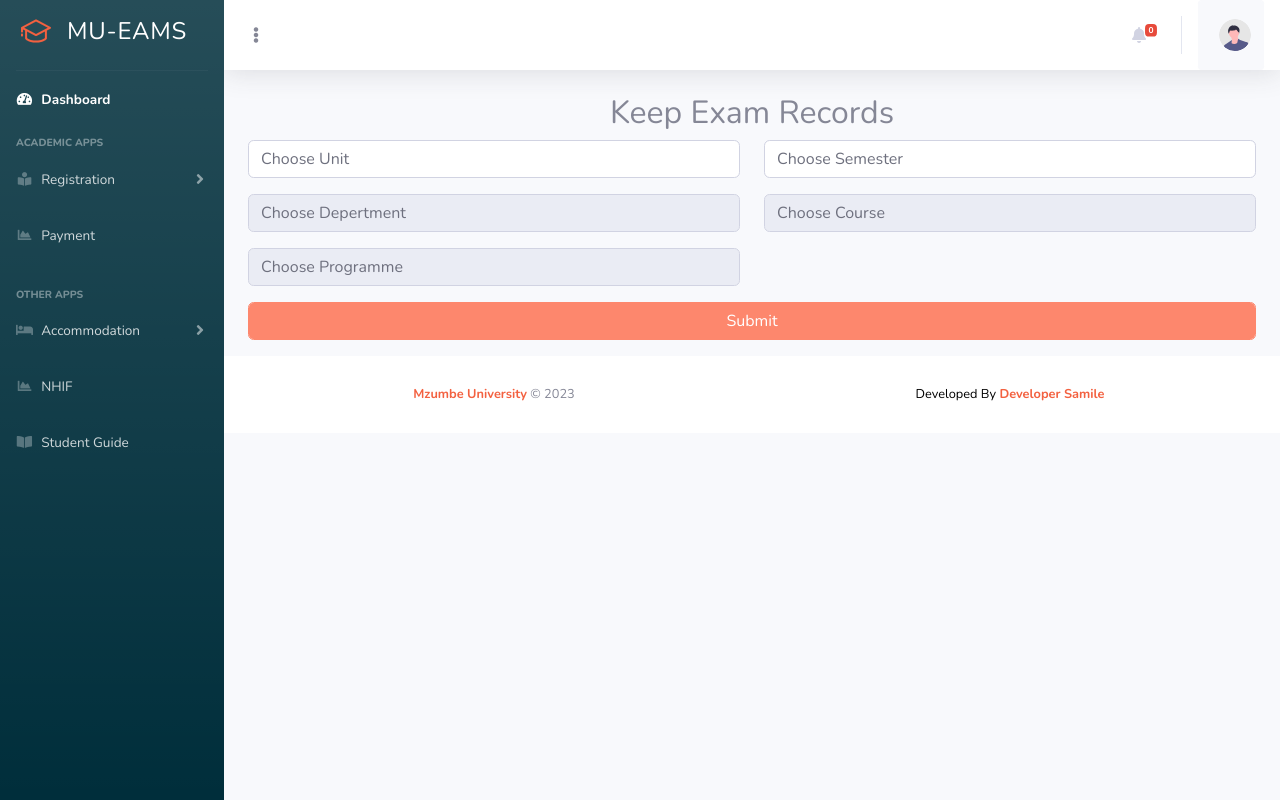
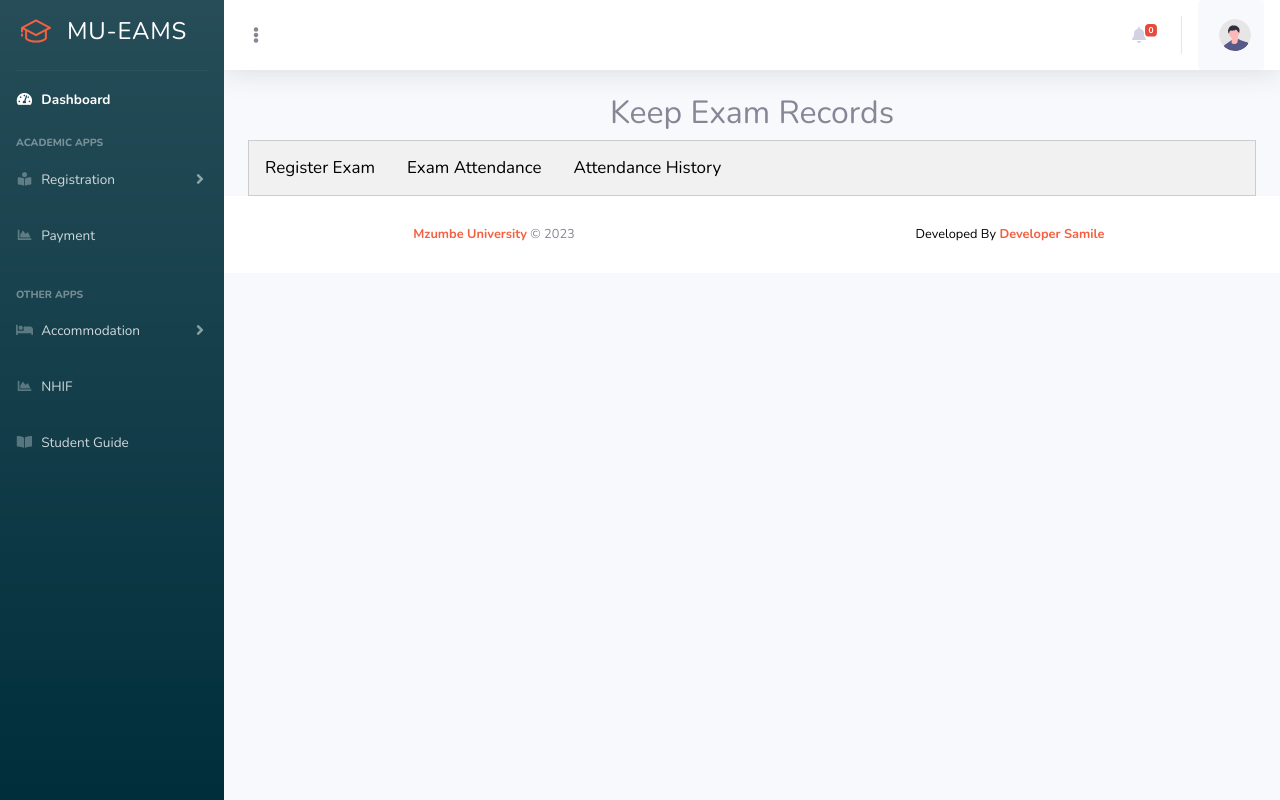
Before and after one commit to yohana-samile/mu-eams, a Django app: page /eams/exam_attendance in a window 1280 px wide. Run offline with Django 4.2, Linux system fonts and the light colour scheme; data that the repository does not hold is empty; some libraries are stand-ins or nearby versions.

Commit message:
exam attendance

```diff
--- a/eams/forms.py
+++ b/eams/forms.py
@@ -70,13 +70,12 @@ class Payment_for_Student(forms.ModelForm):
         model = Payment
         fields = ['amount', 'student']
 
-
 # exam attendence
-class Exam_attendace(forms.ModelForm):
+class Exam_attendace_form(forms.ModelForm):
     class Meta:
         model = Exam_attendace
-        fields = ['type_of_exam', 'exam_start_time', 'exam_end_time', 'booklet_number', 'biometric_data', 'programme', 'course']
+        fields = ['type_of_exam', 'exam_start_time', 'exam_end_time']
         widgets = {
-            'exam_start_time': forms.DateInput(attrs={'type': 'date'}),
-            'exam_end_time': forms.DateInput(attrs={'type': 'date'}),
+            'exam_start_time': forms.DateInput(attrs={'type': 'time'}),
+            'exam_end_time': forms.DateInput(attrs={'type': 'time'}),
         }
--- /dev/null
+++ b/eams/static/css/style.css
@@ -0,0 +1,36 @@
+/* Style the tab */
+.tab {
+    overflow: hidden;
+    border: 1px solid #ccc;
+    background-color: #f1f1f1;
+}
+
+  /* Style the buttons inside the tab */
+.tab button {
+    background-color: inherit;
+    float: left;
+    border: none;
+    outline: none;
+    cursor: pointer;
+    padding: 14px 16px;
+    transition: 0.3s;
+    font-size: 17px;
+}
+
+  /* Change background color of buttons on hover */
+.tab button:hover {
+    background-color: #ddd;
+}
+
+  /* Create an active/current tablink class */
+.tab button.active {
+    background-color: #ccc;
+}
+
+  /* Style the tab content */
+.tabcontent {
+    display: none;
+    padding: 6px 12px;
+    border: 1px solid #ccc;
+    border-top: none;
+}
--- a/eams/static/js/eams.js
+++ b/eams/static/js/eams.js
@@ -1,12 +1,22 @@
-// function hideMessage() {
-//     var message_el = document.getElementById("message");
-//     if (message_el) {
-//         setTimeout(function () {
-//             message_el.style.display = "none";
-//         }, 3000);
-//     }
-// }
-// window.onload = hideMessage;
+// alert dismisser
+setTimeout(function (){
+    $('#alert').hide();
+}, 3000);
+$('#alert').on('click', 'button.close', function () {
+    $('#alert').hide();
+});
+
+// hide messages
+function hideMessage() {
+    var message_el = document.getElementById("message");
+    if (message_el) {
+        setTimeout(function () {
+            message_el.style.display = "none";
+        }, 3000);
+    }
+}
+window.onload = hideMessage;
+
 
 // // get student according to their programme of study
 // $(document).ready(function (){
@@ -264,13 +274,14 @@ $(document).ready(function(){
     });
 
     // choose exam type and submit exam attendence record
-    $('#exam-attendence').on('submit', function (e) {
+    $('#exam_attendence_step1').on('submit', function (e) {
         e.preventDefault();
         $.ajax({
-            url: '{url "exam_attendece"}',
+            url: '/eams/exam_attendance',
             type: "POST",
-            data: $this.serialize(),
+            data: $(this).serialize(),
             success: function (response) {
+                document.getElementById("exam_attendence_step1").reset();
                 if (response.success) {
                     $('#alert').html('<div class="alert alert-success">Data Submitted Succssfully!</div>').show();
                 }
@@ -281,26 +292,48 @@ $(document).ready(function(){
             error: function (error) {
                 $('#alert').html('<div class="alert alert-danger">Error in AJAX request ' + response.errors + '</div>').show();
             }
-        })
-    })
+        });
+        return false;
+    });
+
+    // update ex-status make and end
+    $('#update_exam_end_status').on('submit', function (e) {
+        e.preventDefault();
+        const response = confirm("Are you sure you want to end This Exam?");
+        if (response) {
+            $.ajax({
+                url: '/eams/exam_attendance',
+                type: 'POST',
+                data: $(this).serialize(),
+                success: function (response) {
+                    document.getElementById("update_exam_end_status").reset();
+                    if (response.success) {
+                        // alert('Exam End Successfully');
+                        $('#alert').html('<div class="alert alert-success">Exam End Successfully</div>').show();
+                    }
+                    else{
+                        $('#alert').html('<div class="alert alert-error">Error In Data Submission Try Again</div>').show();
+                    }
+                },
+                error: function (error) {
+                    $('#alert').html('<div class="alert alert-danger">Error in AJAX request ' + response.errors + '</div>').show();
+                }
+            });
+        }
+    });
 });
 
-
-// alert dismisser
-setTimeout(function (){
-    $('#alert').hide();
-}, 3000);
-$('#alert').on('click', 'button.close', function () {
-    $('#alert').hide();
-});
-
-// hide messages
-function hideMessage() {
-    var message_el = document.getElementById("message");
-    if (message_el) {
-        setTimeout(function () {
-            message_el.style.display = "none";
-        }, 3000);
+// exam attendance step one and two
+function openExam(evt, examAction) {
+    var i, tabcontent, tablinks;
+    tabcontent = document.getElementsByClassName("tabcontent");
+    for (i = 0; i < tabcontent.length; i++) {
+      tabcontent[i].style.display = "none";
     }
+    tablinks = document.getElementsByClassName("tablinks");
+    for (i = 0; i < tablinks.length; i++) {
+      tablinks[i].className = tablinks[i].className.replace(" active", "");
+    }
+    document.getElementById(examAction).style.display = "block";
+    evt.currentTarget.className += " active";
 }
-window.onload = hideMessage;
--- a/eams/templates/exam/exam_attendance.html
+++ b/eams/templates/exam/exam_attendance.html
@@ -1,8 +1,16 @@
+{%load django_bootstrap5 %}
 {%load static %}
 {% include 'layout/layout.html' %}
     <div class="container">
         <h2 class="text-center">Keep Exam Records</h2>
-        <form action="" method="post">
+        <div class="tab">
+            <button class="tablinks" onclick="openExam(event, 'register_exam')">Register Exam</button>
+            <button class="tablinks" onclick="openExam(event, 'exam_attendance')">Exam Attendance</button>
+            <button class="tablinks" onclick="openExam(event, 'attendance_history')">Attendance History</button>
+        </div>
+        <div id="register_exam" class="tabcontent">
+            <div id="alert" style="display:none;"></div>
+            <form action="" method="post" id="exam_attendence_step1">
                 {% csrf_token %}
                 <div class="row">
                     <div class="col-md-6">
@@ -43,10 +51,106 @@
                     </div>
                 </div>
                 <!-- exam type -->
-            <!-- student -->
+                {% bootstrap_form form %}
+                <input type="hidden" name="operation" value="insert">
                 <div class="form-group">
-                <input type="submit" value="Submit" class="form-control primary" id="exam-attendence">
+                    <input type="submit" value="Submit" class="form-control primary" >
                 </div>
             </form>
         </div>
+
+        <!-- step two -->
+        <div id="exam_attendance" class="tabcontent">
+            <!-- student -->
+            <div class="row bg-white col-md-4 d-flex justify-content-center">
+                <p class="text-center">143322080/T.21</p>
+                <div class="col-md-6">
+                    <label for="">in</label>
+                    <input type="checkbox" name="" id="">
+                </div>
+                <div class="col-md-6">
+                    <label for="">out</label>
+                    <input type="checkbox" name="" id="">
+                </div>
+            </div>
+        </div>
+
+        <!-- step3 exam attendance history -->
+        <div id="attendance_history" class="tabcontent">
+            <div class="table-responsive">
+                exam attendance history
+                <div id="alert" style="display:none;"></div>
+                <table class="table table-bordered" id="dataTable" width="100%" cellspacing="0">
+                    <thead>
+                        <tr>
+                            <th>Exam Type</th>
+                            <th>Dep</th>
+                            <th>Prograame</th>
+                            <th>Course</th>
+                            <th>Semester</th>
+                            <th>E-start</th>
+                            <th>E-end</th>
+                            <th>E-Status</th>
+                            <th>Year</th>
+                            <th>Action</th>
+                        </tr>
+                    </thead>
+                    <tfoot>
+                        <tr>
+                            <th>Exam Type</th>
+                            <th>Dep</th>
+                            <th>Prograame</th>
+                            <th>Course</th>
+                            <th>Semester</th>
+                            <th>E-start</th>
+                            <th>E-end</th>
+                            <th>E-Status</th>
+                            <th>Year</th>
+                            <th>Action</th>
+                        </tr>
+                    </tfoot>
+                    <tbody>
+                        {% for exam_record in exam_records %}
+                            <tr>
+                                <td>{{ exam_record.type_of_exam }}</td>
+                                <td>{{ exam_record.department }}</td>
+                                <td>{{ exam_record.programme }}</td>
+                                <td>{{ exam_record.course }}</td>
+                                <td>{{ exam_record.semester }}</td>
+                                <td>{{ exam_record.exam_start_time }}</td>
+                                <td>{{ exam_record.exam_end_time }}</td>
+                                <td>
+                                    {% if exam_record.exam_status == 'on progress' %}
+                                       <div class="badge badge-primary">
+                                           {{ exam_record.exam_status }}</td>
+                                       </div>
+                                    {% else %}
+                                        <div class="badge badge-danger">
+                                            {{ exam_record.exam_status }}
+                                        </div>
+                                    {% endif %}
+                                </td>
+                                <td>{{ exam_record.created_at|date:'Y' }}</td>
+                                <td>
+                                    {% if exam_record.exam_status == 'on progress' %}
+                                        <form action="" method="post" id="update_exam_end_status">
+                                            {% csrf_token %}
+                                            <input type="hidden" name="id" id="exam_attendance_id" value="{{exam_record.id}}">
+                                            <input type="hidden" name="exam_status" id="exam_status" value="end">
+                                            <input type="hidden" name="operation" value="update">
+                                            <button class="btn-sm btn btn-primary text-white">
+                                                <i class="fa fa-cog"></i>
+                                            </button>
+                                        </form>
+                                    {% else %}
+                                        <i class="fa fa-check text-primary"></i>
+                                    {% endif %}
+                                </td>
+                            </tr>
+                        {% endfor %}
+                    </tbody>
+                </table>
+            </div>
+        </div>
+    </div>
 {% include 'layout/footer1.html' %}
--- a/eams/templates/resource/header.html
+++ b/eams/templates/resource/header.html
@@ -24,7 +24,8 @@
     <link href="https://fonts.googleapis.com/css?family=Nunito:200,200i,300,300i,400,400i,600,600i,700,700i,800,800i,900,900i" rel="stylesheet">
 
     <!-- Custom styles for this template-->
-    <link href="{% static '/css/sb-admin-2.min.css' %}" rel="stylesheet">
+    <link href="{% static '/css/mueams.css' %}" rel="stylesheet">
+    <link href="{% static '/css/style.css' %}" rel="stylesheet">
     <!-- online cdn -->
     <!-- <link rel="stylesheet" href="https://cdnjs.cloudflare.com/ajax/libs/font-awesome/4.7.0/css/font-awesome.min.css"> -->
     <script src="https://code.jquery.com/jquery-3.6.4.min.js"></script>
--- a/eams/views.py
+++ b/eams/views.py
@@ -1,11 +1,11 @@
 import json
 from django.contrib import messages
 from django.http import JsonResponse
-from django.shortcuts import redirect, render
+from django.shortcuts import redirect, render, get_object_or_404
 from django.contrib.auth import authenticate, login, logout
 
 from django.db.models import Sum
-from .forms import FormDepertment, FormUnit, FormYearOFStudy, FormProgramme, FormEducationLevel, FormSemester, FormCourse, StudentForm, SemesterRegistrationForm, Payment_for_Student, StaffForm, Exam_attendace
+from .forms import FormDepertment, FormUnit, FormYearOFStudy, FormProgramme, FormEducationLevel, FormSemester, FormCourse, StudentForm, SemesterRegistrationForm, Payment_for_Student, StaffForm, Exam_attendace_form
 # for fetching data
 from eams.models import Department, Unit, Year_of_study, Programme, Education_level, Semester, Course, Student, SemesterRegistration, Payment, Staff, Student_course_work, Exam_attendace
 from django.contrib.auth.decorators import login_required
@@ -75,7 +75,6 @@ def unit(request):
         form = FormUnit(request.POST or None)
         if form.is_valid():
             form.save()
-
             messages.add_message(request, messages.INFO, "Success: Unit Added Successfully")
             return redirect('unit')
         else:
@@ -99,7 +98,6 @@ def depertment(request):
             formOfDep.save()
             messages.add_message(request, messages.INFO, "Success: Depertment Added Successfully")
             return redirect('depertment')
-
         else:
             messages.error(request, "Something Went Wrong Try Again")
             return redirect('depertment')
@@ -121,7 +119,6 @@ def year_of_study(request):
         form = FormYearOFStudy(request.POST or None)
         if form.is_valid():
             form.save()
-
             messages.add_message(request, messages.INFO, "Success: Year Added Successfully")
             return redirect('year_of_study')
         else:
@@ -140,7 +137,6 @@ def programme(request):
         form = FormProgramme(request.POST or None)
         if form.is_valid():
             form.save()
-
             messages.add_message(request, messages.INFO, "Success: Programme Added Successfully")
             return redirect('programme')
         else:
@@ -163,13 +159,11 @@ def education_level(request):
         form = FormEducationLevel(request.POST or None)
         if form.is_valid():
             form.save()
-
             messages.add_message(request, messages.INFO, "Success, New Education Level Added")
             return redirect('education_level')
         else:
             messages.add_message(request, messages.ERROR, "Something went wrong, Please try again.")
             return redirect('education_level')
-
     else:
         form = FormEducationLevel()
 
@@ -337,7 +331,6 @@ def payment(request):
     student = Student.objects.get(user=user)
     payments = Payment.objects.filter(student=student)
     total_paid = payments.aggregate(total_paid_amount=Sum('amount'))['total_paid_amount'] or 0
-
     context = {
         'user': user,
         'payments': payments,
@@ -411,11 +404,6 @@ def student_cw(request):
         template =  'cw/student_cw.html'
     return render(request, template, context)
 
-
-
-
-
-
 # exam_attendance, payment
 def exam_attendance(request):
     if request.method == "GET" and 'unit_id' in request.GET:
@@ -430,16 +418,68 @@ def exam_attendance(request):
         # get course
     elif request.method == "GET" and 'semester_id' in request.GET:
         semester_id = request.GET['semester_id']
-        courses = Course.objects.filter(semester_id=semester_id).values('id', 'name')
-        return JsonResponse(list(courses), safe=False)
+        all_courses = Course.objects.filter(semester_id=semester_id).values('id', 'name')
+        submitted_course_ids = Exam_attendace.objects.filter(semester_id=semester_id).values_list('course_id', flat=True)
+        unsubmitted_courses = all_courses.exclude(id__in=submitted_course_ids)
+        return JsonResponse(list(unsubmitted_courses), safe=False)
+
+        #submt exm attendence record
+    elif request.method == "POST":
+        operation = request.POST.get('operation')
+        if operation == 'insert':
+            form = Exam_attendace_form(request.POST or None)
+            if form.is_valid():
+                exam_attendance_step1 = form.save(commit=False)
+
+                unit = request.POST.get('unit')
+                depertment = request.POST.get('depertment')
+                programme = request.POST.get('programme')
+                semester = request.POST.get('semester')
+                course = request.POST.get('course')
+
+                # assgn values
+                programme_instance = get_object_or_404(Programme, id=programme)
+                course_instance = get_object_or_404(Course, id=course)
+                semester_instance = get_object_or_404(Semester, id=semester)
+                depertment_instance = get_object_or_404(Department, id=depertment)
+
+                exam_attendance_step1.unit = unit
+                exam_attendance_step1.department = depertment_instance
+                exam_attendance_step1.programme = programme_instance
+                exam_attendance_step1.semester = semester_instance
+                exam_attendance_step1.course = course_instance
+                exam_attendance_step1.save()
+
+                # get exam attendance data
+                success = {'success': True}
+                return JsonResponse(success, safe=False)
+            else:
+                return JsonResponse({'success': False, 'error': form.errors})
+        # update
+        elif operation == 'update':
+            try:
+                id = int(request.POST.get('id'))
+                existing_record = get_object_or_404(Exam_attendace, id=id)
+                existing_record.exam_status = request.POST.get('exam_status')
+                existing_record.save()
+
+                # messages.add_message(request, messages.INFO, "Success, Exam Ended Successfully")
+                # template = "exam/exam_attendance.html"
+                # return redirect(request, template)
+                return JsonResponse({'success': True})
+            except Exception as e:
+                return JsonResponse({'success': False})
+    # else:
+    form = Exam_attendace_form()
     context = {
+        'form': form,
         'examData': Exam_attendace.objects.all(),
         'units': Unit.objects.all(),
         'semesters': Semester.objects.all(),
+        'exam_records': Exam_attendace.objects.order_by('-created_at'),
     }
     template = "exam/exam_attendance.html"
     return render(request, template, context)
-
 
 
 # logout
```
Also changed, not shown: eams/models.py (+20 -6 lines), eams/migrations/0019_auto_20231231_1927.py (added), eams/migrations/0020_exam_attendace_exam_status.py (added), eams/migrations/0021_auto_20240101_1129.py (added), eams/static/css/mueams.css (renamed from eams/static/css/sb-admin-2.min.css). Lines whose indentation alone changed are shown as unchanged.
